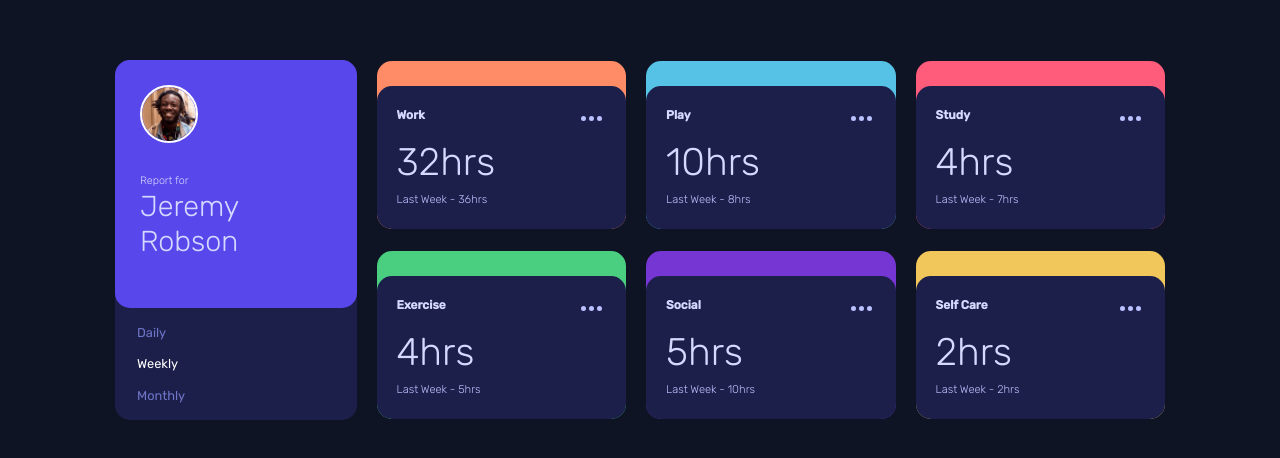
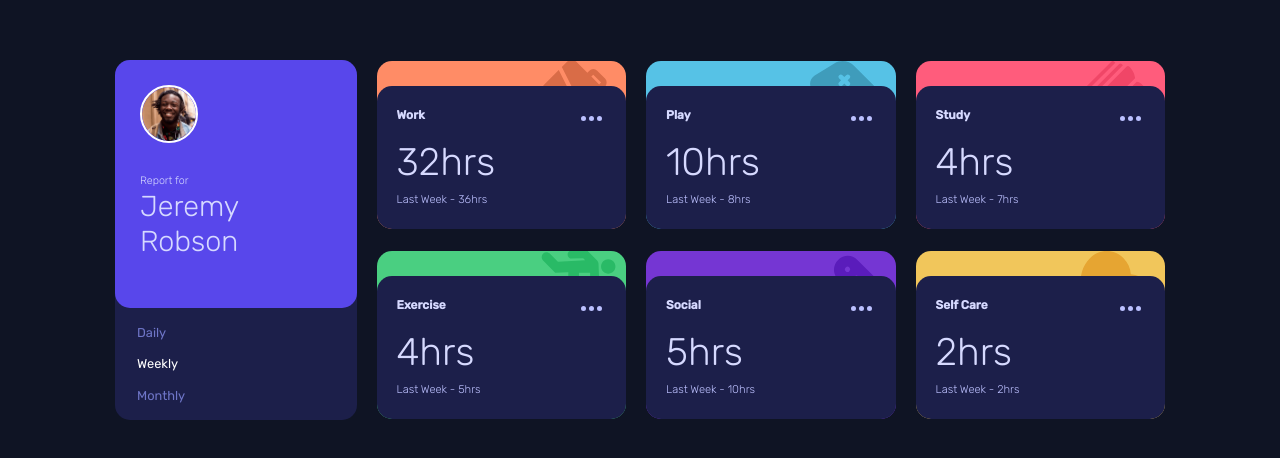
Before and after one commit to DagimTizazu/time-tracking-dashboard, a React (Vite) app: page / in a window 1280 px wide. Shown: the part 120-578 px from the top of the page. Built offline with nearby package versions, Linux system fonts and the light colour scheme.

Commit message:
Revert "Update app.jsx"
This reverts commit 8296fa7f9bde8ed7c555c2159da9d066af230ece.

```diff
--- a/src/components/App.jsx
+++ b/src/components/App.jsx
@@ -64,7 +64,7 @@ function App() {
         <Card key={i}
           type={data.title}
           backgroundcolor={backgroundColors[i]}
-          backgroundimage={backgroundImages[i] + ' !important'}
+          backgroundimage={backgroundImages[i]}
           current={
             timeFrame === 'daily' ? data.timeframes.daily.current :
               timeFrame === 'weekly' ? data.timeframes.weekly.current :
```
